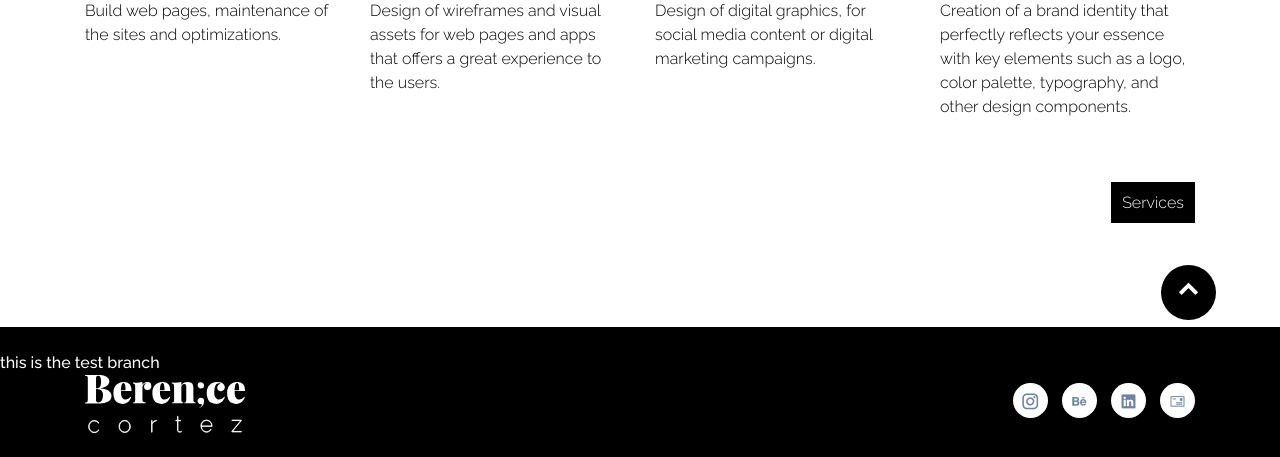
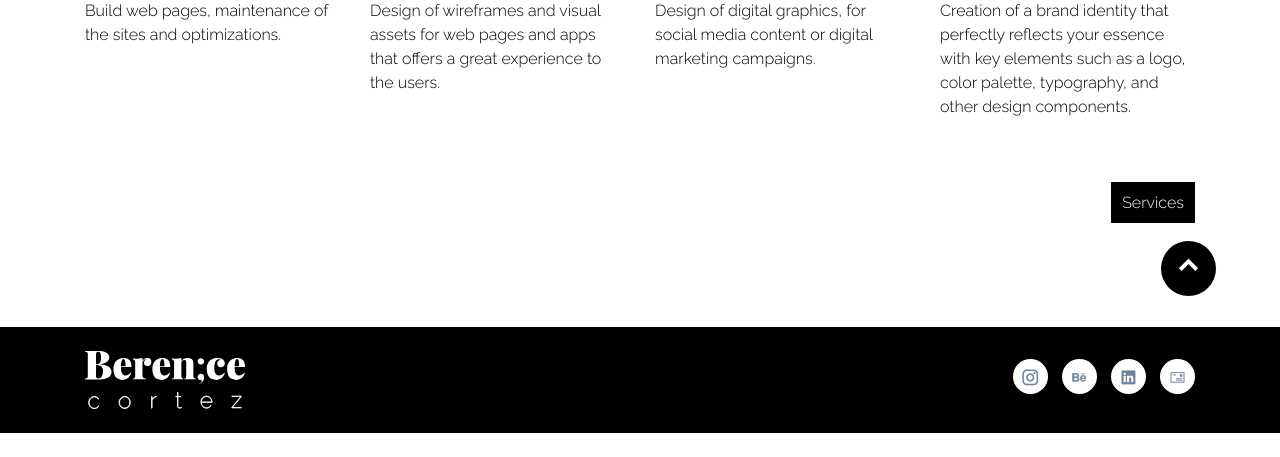
Before and after one commit to BereniceCortez/mywebsite, a PHP site: page /index.php in a window 1280 px wide. Shown: the part 2340-2797 px from the top of the page. After the commit the page ends 2773 px from the top, so only its background shows below. Run offline with PHP 8.4, Linux system fonts and the light colour scheme.

Commit message:
Update footer.php

```diff
--- a/footer.php
+++ b/footer.php
@@ -3,7 +3,6 @@
 
 <!-- ======= Footer ======= -->
 <footer class="footer dark-footer py-4" role="contentinfo">
-    this is the test branch
         <div class="container">
             <div class="row">
                 <div class="col-5 col-md-3 col-lg-2 align-self-center">
```
